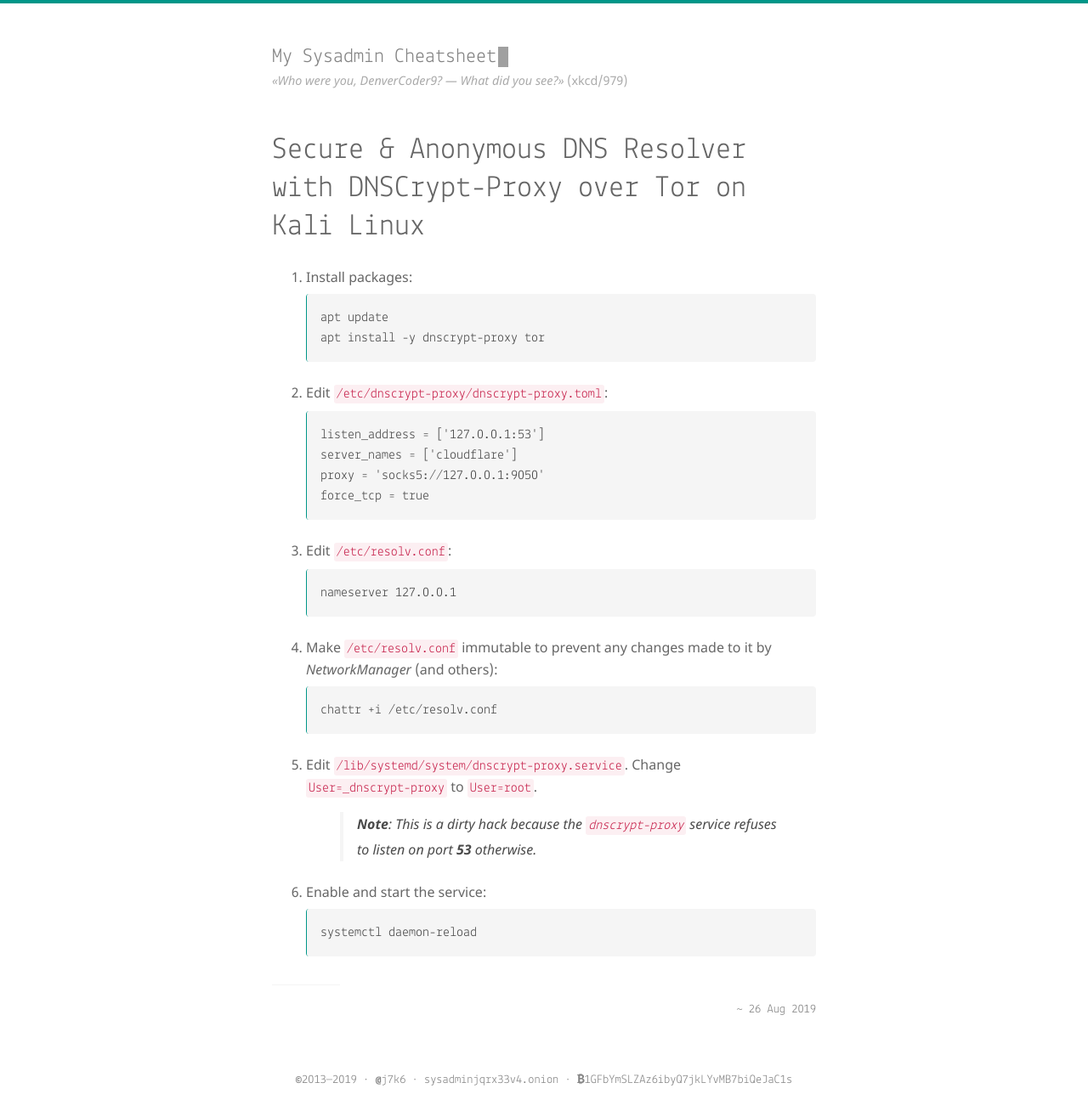
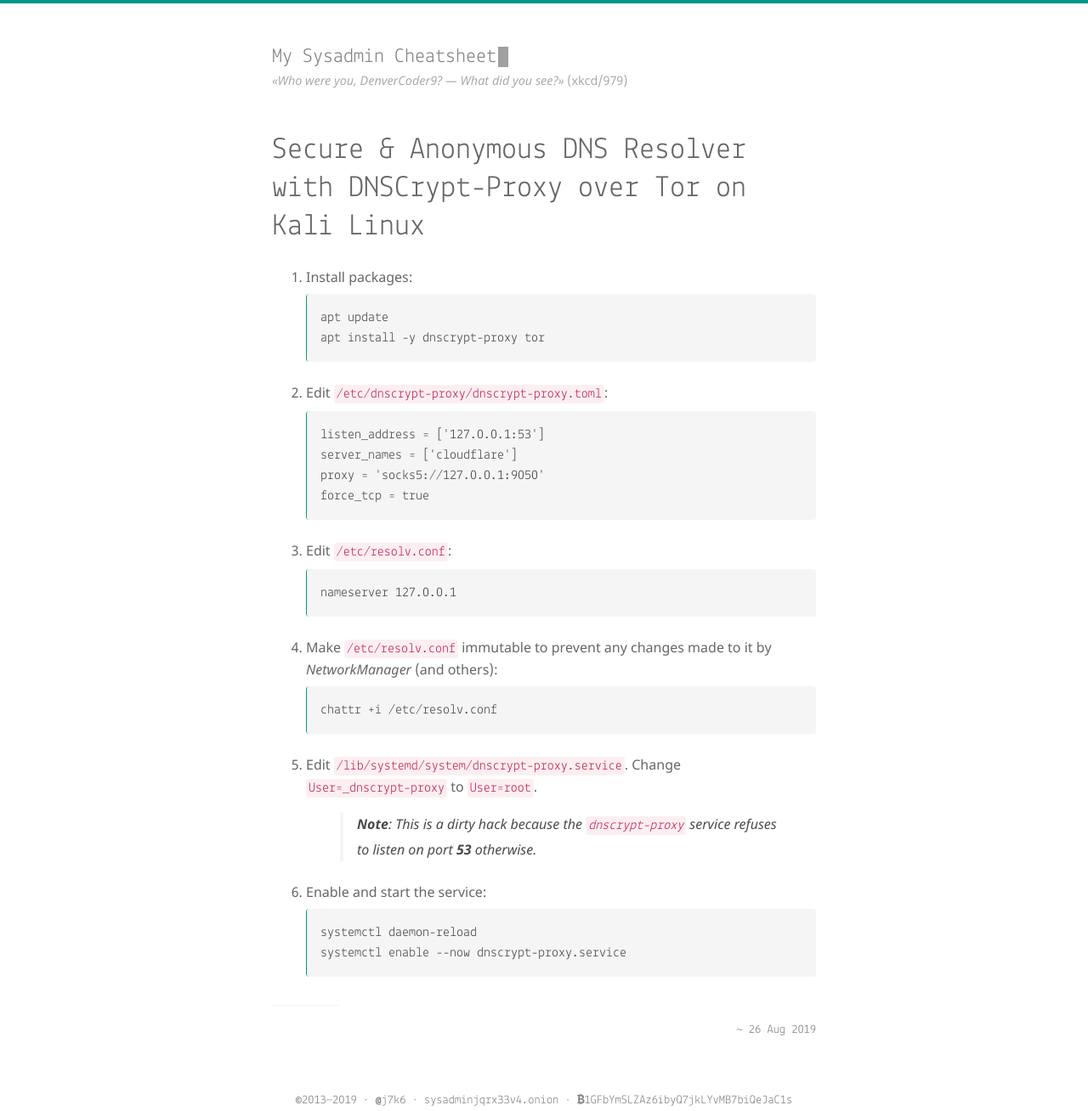
Before and after one commit to gh0st/docs.j7k6.org, a Jekyll site: the page built from _posts/2019-08-26-kali-linux-dnscrypt-proxy-tor.md, in a window 1280 px wide. Shown: the whole page at 85% size. Built offline with Jekyll 4.4.1, drawn with Linux system fonts in a browser that asks for light colours; before the commit the page ends 1284 px from its top, so only the background shows below that.

Commit message:
dnscrypt-proxy

````diff
--- a/_posts/2019-08-26-kali-linux-dnscrypt-proxy-tor.md
+++ b/_posts/2019-08-26-kali-linux-dnscrypt-proxy-tor.md
@@ -28,6 +28,7 @@ title: "Secure & Anonymous DNS Resolver with DNSCrypt-Proxy over Tor on Kali Lin
 6. Enable and start the service:
    ```bash
    systemctl daemon-reload
+   systemctl enable --now dnscrypt-proxy.service
    ```
 
 ---
````
